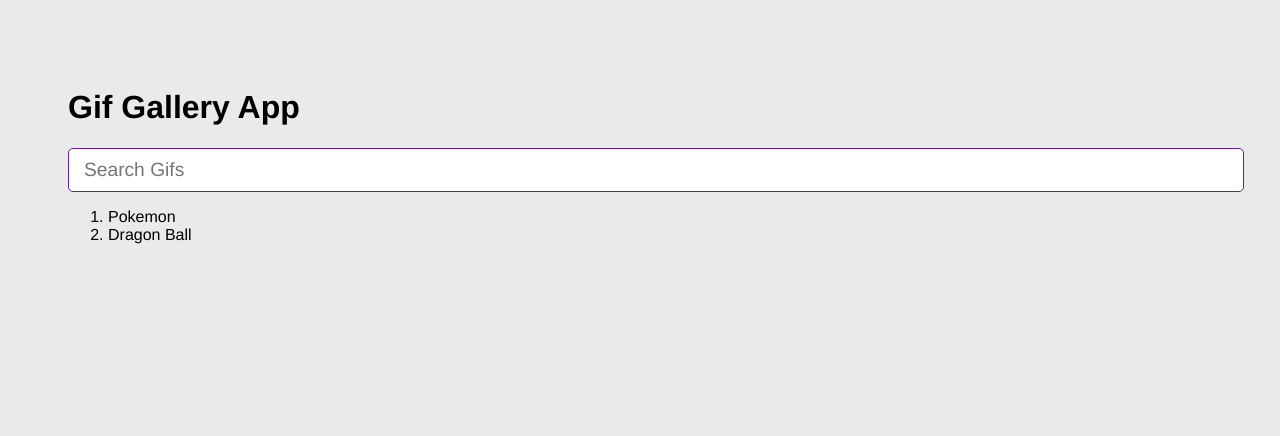
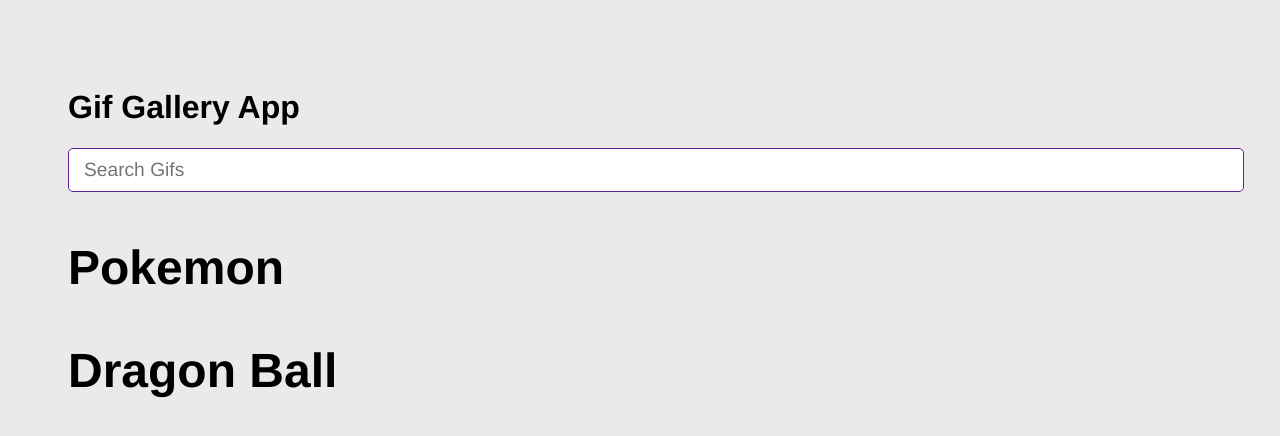
Before and after one commit to robersongarcia/gif-gallery, a React (Vite) app: page / in a window 1280 px wide. Shown: the top 436 px of the page. Built offline with nearby package versions, Linux system fonts and the light colour scheme.

Commit message:
insert gif names to the list

```diff
--- a/src/GifGalleryApp.jsx
+++ b/src/GifGalleryApp.jsx
@@ -1,37 +1,43 @@
 import { useState } from "react"
 import { AddCategory } from "./components/AddCategory";
+import { GifGrid } from './components/GifGrid';
 
 export const GifGalleryApp = () => {
 
     const [categories, setCategories] = useState(['Pokemon','Dragon Ball']);
 
-    const onAddCategory = () => {
+    const onAddCategory = (newCategory) => {
         // My first solution xddd
         // const newCategories = categories.map(category => category);
         // newCategories.push('valorant');
 
         // setCategories( () => newCategories );
 
-        setCategories(['valorant',...categories]);
+        // setCategories(['valorant',...categories]);
+
+        // categories.push(newCategory);
+        if( categories.includes(newCategory) )
+            return;
+
+        setCategories([newCategory, ...categories]);
     }
 
     return (
         <>
-            {/* Title */}
             <h1>Gif Gallery App</h1>
 
-            {/* Input */}
-            <AddCategory setCategories={ setCategories }/>
+            <AddCategory
+                onNewCategory={ value => onAddCategory(value) }
+            />
 
-            {/* Gif List */}
-                <ol>
-                    {/* <li>Abc</li> */}
-                    {categories.map( category => {
-                        return <li key={ category }> {category} </li>
-                    })}
-                </ol>
-
-                {/* Gif Item */}
+            {categories.map( category =>
+                (
+                    <GifGrid
+                        key={category}
+                        category={category}
+                    />
+                )
+            )}
         </>
     )
 }
--- a/src/components/AddCategory.jsx
+++ b/src/components/AddCategory.jsx
@@ -1,6 +1,6 @@
 import { useState } from 'react';
 
-export const AddCategory = ( {setCategories} ) => {
+export const AddCategory = ( {onNewCategory} ) => {
 
     const [inputValue, setInputValue] = useState('');
 
@@ -15,7 +15,8 @@
         if(inputValue.trim().length <= 1)
             return;
 
-        setCategories(cat => [inputValue,...cat]);
+        // setCategories(cat => [inputValue,...cat]);
+        onNewCategory(inputValue.trim());
 
         setInputValue('');
     }
--- /dev/null
+++ b/src/components/GifGrid.jsx
@@ -0,0 +1,10 @@
+
+export const GifGrid = ({ category }) => {
+
+    return (
+        <>
+            <h3>{category}</h3>
+
+        </>
+    )
+}
```
